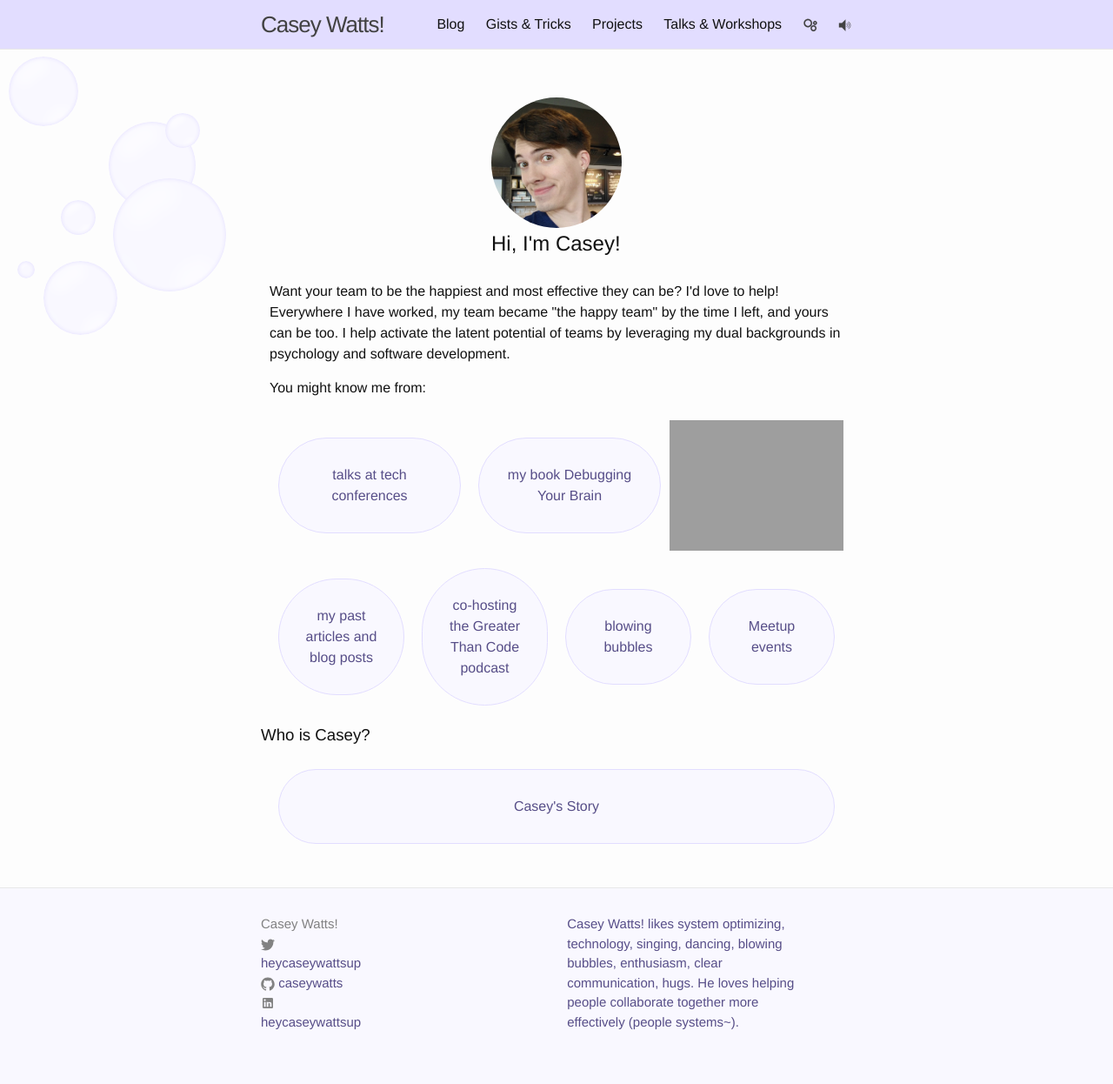
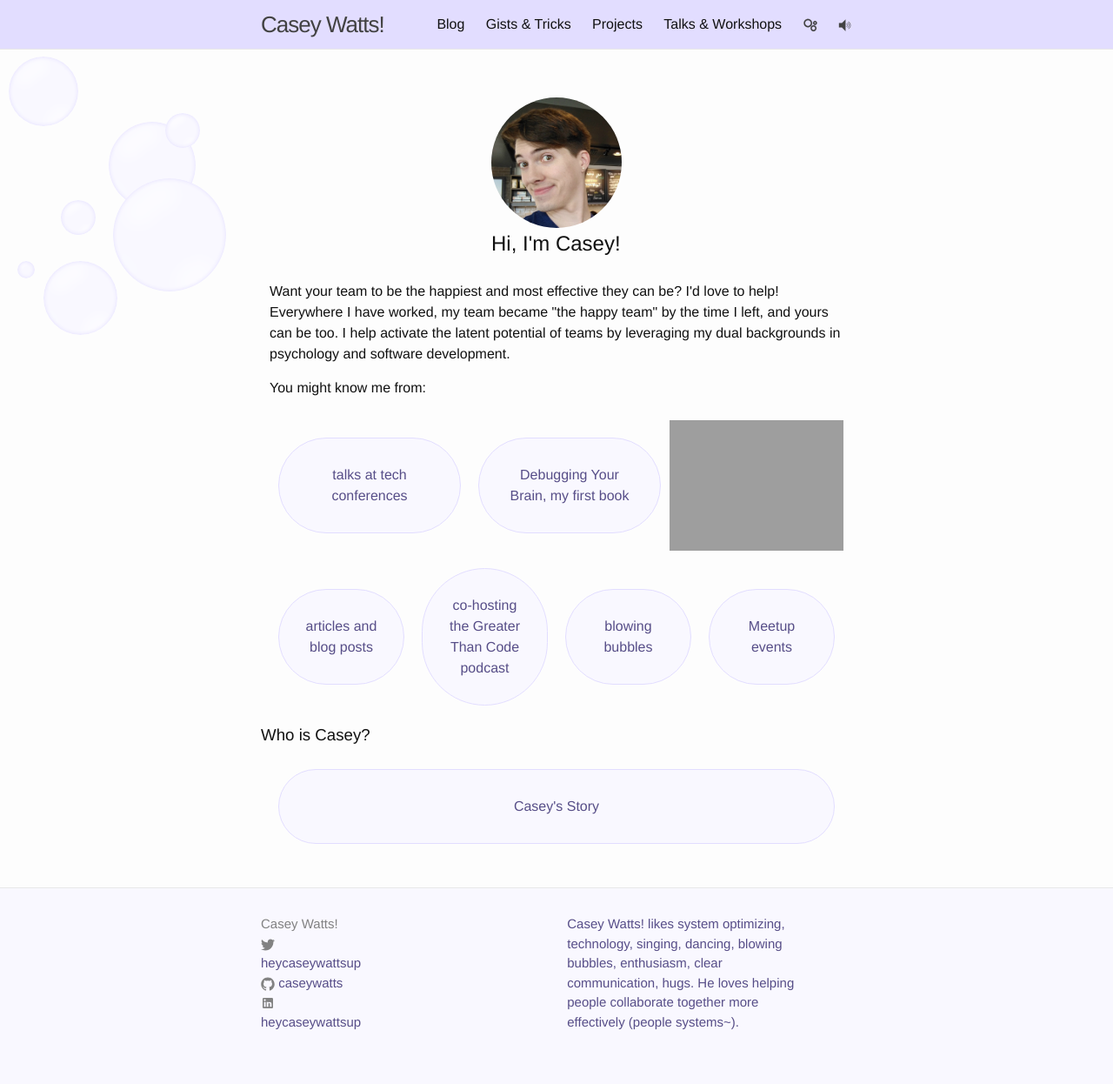
Before and after one commit to caseywatts/caseywatts.github.io, a Jekyll site: the page built from index.html, in a window 1280 px wide. Shown: the whole page at 87% size. Built offline with Jekyll 4.4.1, drawn with Linux system fonts in a browser that asks for light colours.

Commit message:
update homepage text

```diff
--- a/index.html
+++ b/index.html
@@ -34,14 +34,14 @@ layout: default
     >talks at tech conferences</a
   >
   <a class="bubble-link" href="https://www.debuggingyourbrain.com"
-    >my book Debugging Your Brain
+    >Debugging Your Brain, my first book
     <a href="https://www.debuggingyourbrain.com"
       ><img src="/assets/DYBCoverRGB@2x.jpg" height="150px;"
     /></a>
   </a>
 </div>
 <div class="some-section">
-  <a class="bubble-link" href="/blog">my past articles and blog posts</a>
+  <a class="bubble-link" href="/blog">articles and blog posts</a>
   <a
     class="bubble-link"
     href="https://www.greaterthancode.com/hosts/casey-watts"
```
